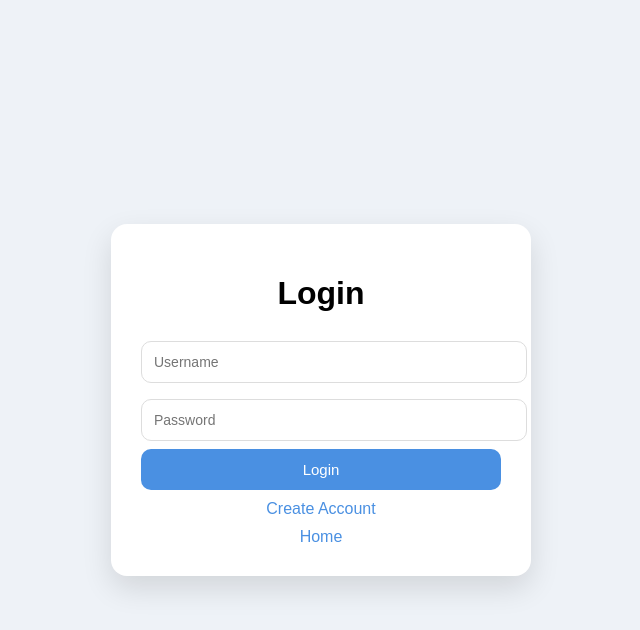
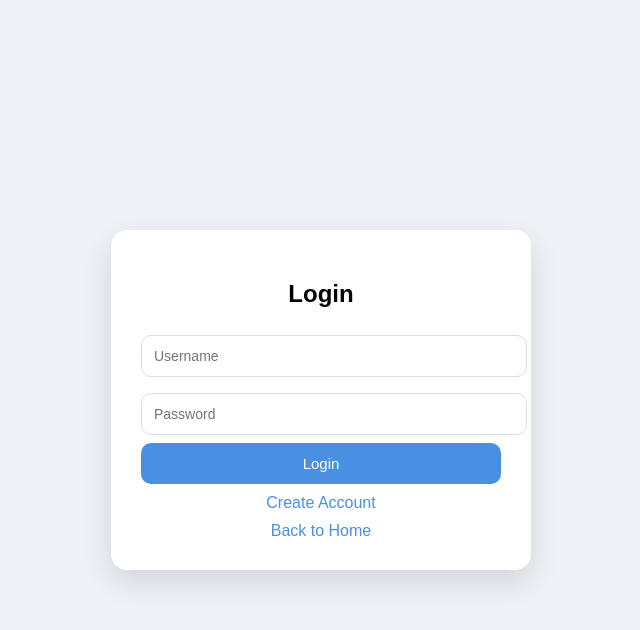
Before and after one commit to eat29-ops/schooltask_tracker, a Flask app: page /login in a window 1280 px wide. Shown: the top 630 px of the page, without its empty margins (319-959 px from the left). Run offline with Flask 3, Linux system fonts and the light colour scheme.

Commit message:
Refactor login.html for improved layout and headings
Updated the login page structure and headings.

```diff
--- a/templates/login.html
+++ b/templates/login.html
@@ -11,21 +11,20 @@
 
     <div class="card">
 
-        <h1 class="center">Login</h1>
+        <h2>Login</h2>
 
         <form method="POST" action="/login">
 
             <input type="text" name="username" placeholder="Username" required>
+
             <input type="password" name="password" placeholder="Password" required>
 
             <button type="submit">Login</button>
 
         </form>
 
-        <div class="center">
-            <a href="/register">Create Account</a><br>
-            <a href="/">Home</a>
-        </div>
+        <a href="/register">Create Account</a><br>
+        <a href="/">Back to Home</a>
 
     </div>
 
```
